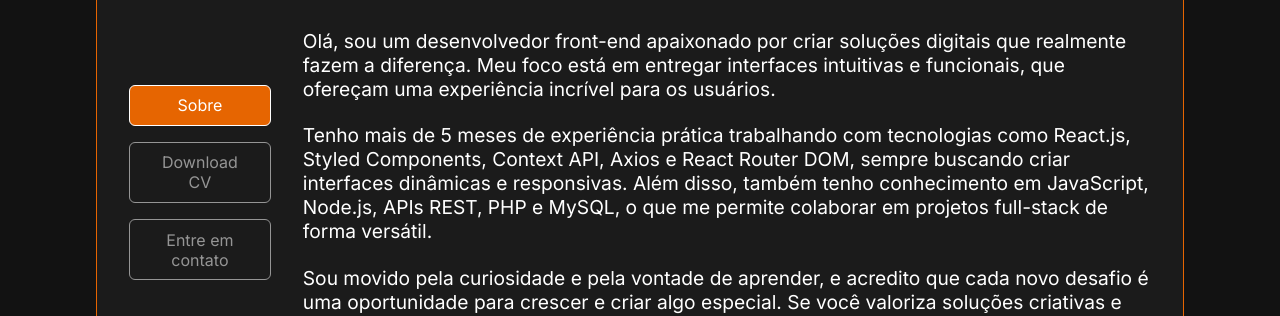
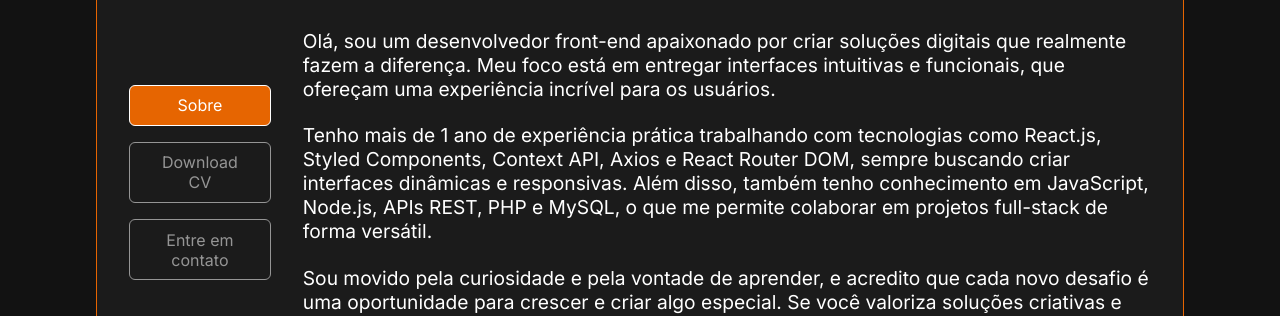
Before and after one commit to Guilhermesoliveira21/Portifolio-2.0, a React (Vite) app: page / in a window 1280 px wide. Shown: the part 1020-1336 px from the top of the page. Built offline with nearby package versions, Linux system fonts and the light colour scheme.

Commit message:
Atualizei o curriculo

```diff
--- a/src/components/About/index.jsx
+++ b/src/components/About/index.jsx
@@ -34,7 +34,7 @@ export const About = () => {
                     </ContainerContentMenu>
                     <ContainerContentText>
                         <p>Olá, sou um desenvolvedor front-end apaixonado por criar soluções digitais que realmente fazem a diferença. Meu foco está em entregar interfaces intuitivas e funcionais, que ofereçam uma experiência incrível para os usuários.</p>
-                        <p>Tenho mais de 5 meses de experiência prática trabalhando com tecnologias como React.js, Styled Components, Context API, Axios e React Router DOM, sempre buscando criar interfaces dinâmicas e responsivas. Além disso, também tenho conhecimento em JavaScript, Node.js, APIs REST, PHP e MySQL, o que me permite colaborar em projetos full-stack de forma versátil.</p>
+                        <p>Tenho mais de 1 ano de experiência prática trabalhando com tecnologias como React.js, Styled Components, Context API, Axios e React Router DOM, sempre buscando criar interfaces dinâmicas e responsivas. Além disso, também tenho conhecimento em JavaScript, Node.js, APIs REST, PHP e MySQL, o que me permite colaborar em projetos full-stack de forma versátil.</p>
                         <p>Sou movido pela curiosidade e pela vontade de aprender, e acredito que cada novo desafio é uma oportunidade para crescer e criar algo especial. Se você valoriza soluções criativas e bem construídas, vamos conversar!</p>
                     </ContainerContentText>
                 </ContainerContent>
```
Also changed, not shown: 1 other file (tests, documents, lock files or other folders).
